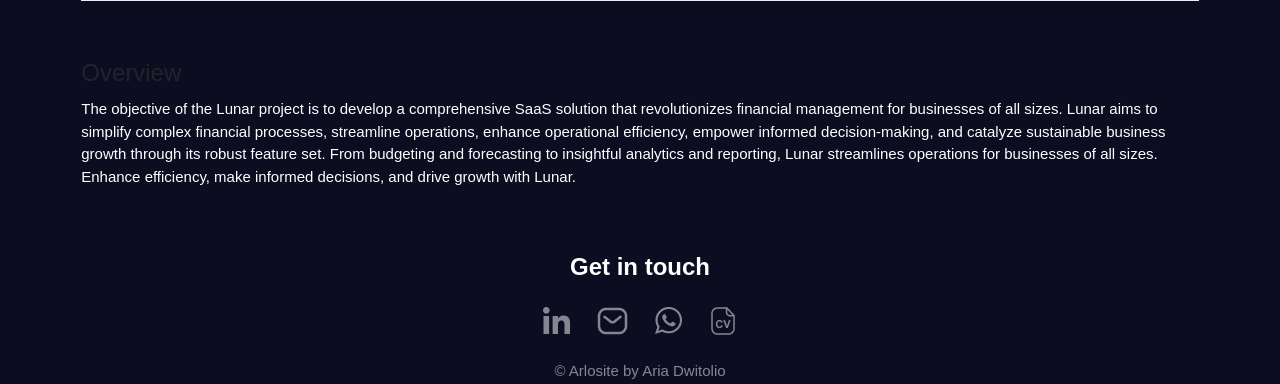
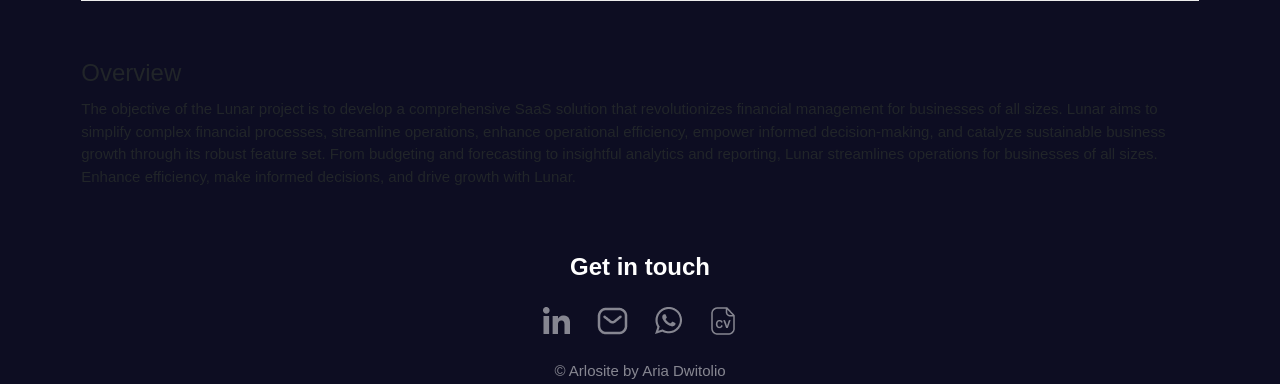
Before and after one commit to ariadwitolio/ariadwitolio.github.io, a PHP site: page /page.html in a window 1280 px wide. Shown: the part 822-1206 px from the top of the page. Run offline with PHP 8.4, Linux system fonts and the light colour scheme; some libraries are stand-ins or nearby versions.

Commit message:
Update arlosite.css

```diff
--- a/css/arlosite.css
+++ b/css/arlosite.css
@@ -15,7 +15,7 @@
         font-style: normal;
 
     }*/
-      #page-detail h2, p {
+      #page-detail h2 {
         color: white;
       }
       #page-detail #hero {
```
